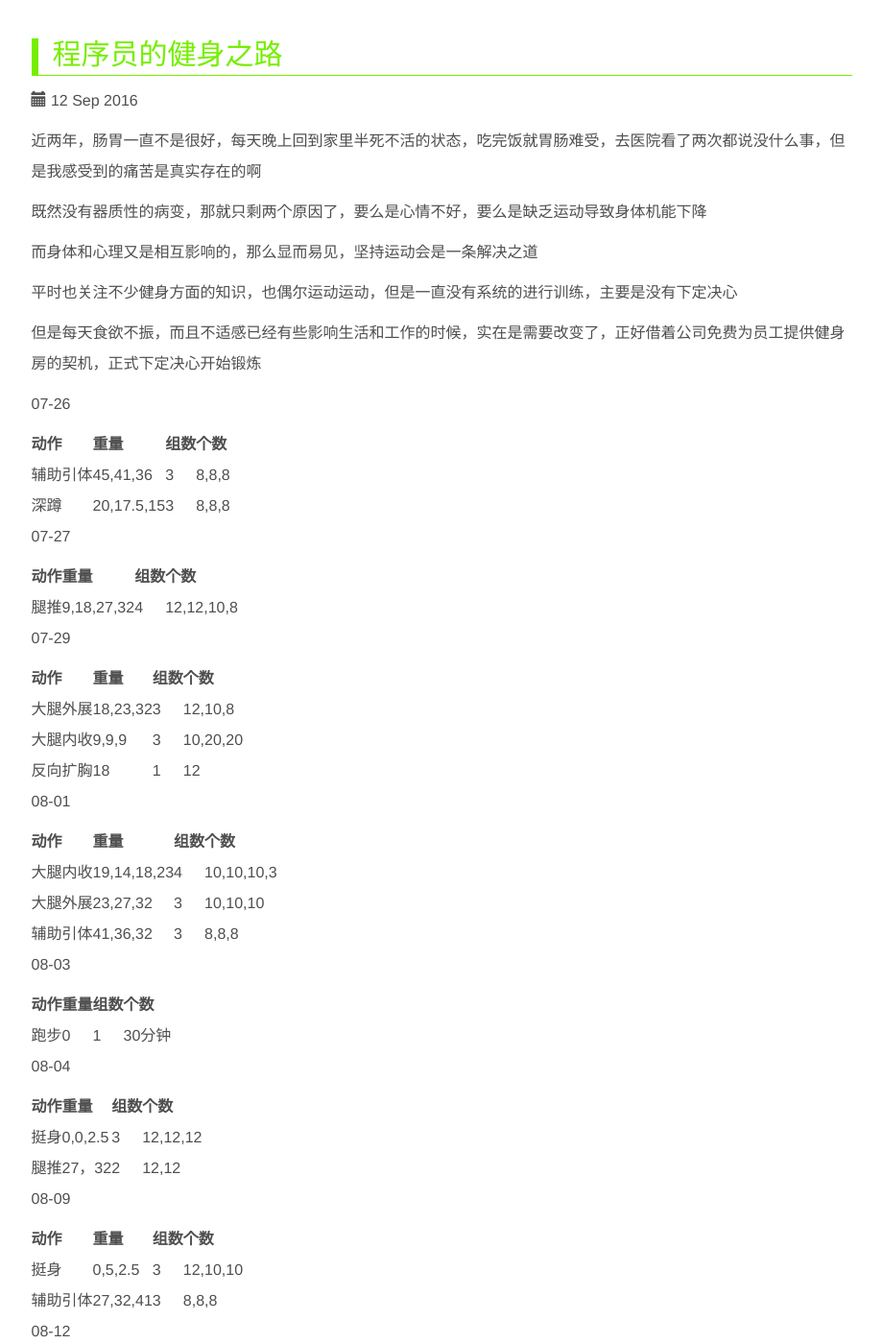
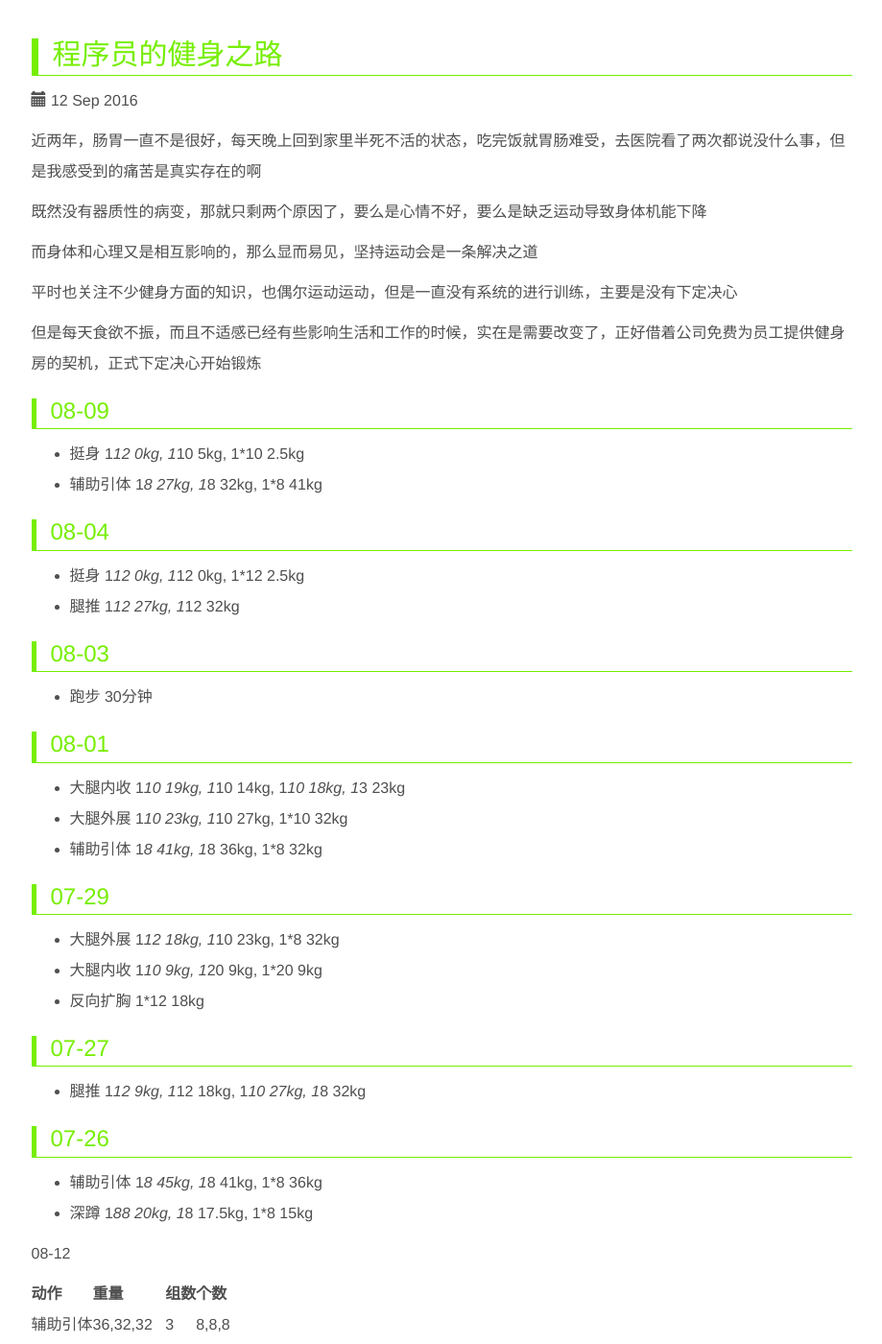
Before and after one commit to ronniewang/ronniewang.github.io, a Jekyll site: the page built from _posts/2016-09-12-body-building.md, in a window 1280 px wide and 1400 px high. Shown: the whole window at 96% size, without its empty margins (180-1099 px from the left). Built offline with Jekyll 4.4.1, drawn with Linux system fonts in a browser that asks for light colours.

Commit message:
update file

```diff
--- a/_posts/2016-09-12-body-building.md
+++ b/_posts/2016-09-12-body-building.md
@@ -18,54 +18,43 @@ description: 运动是永恒的话题，人人都知道运动的重要性
 
 但是每天食欲不振，而且不适感已经有些影响生活和工作的时候，实在是需要改变了，正好借着公司免费为员工提供健身房的契机，正式下定决心开始锻炼
 
-07-26
 
-动作 | 重量 | 组数 | 个数
----|---|---|---
-辅助引体 | 45,41,36 | 3 | 8,8,8
-深蹲 | 20,17.5,15 | 3 | 8,8,8
+### 08-09
 
-07-27
+* 挺身 1*12 0kg, 1*10 5kg, 1*10 2.5kg
+* 辅助引体 1*8 27kg, 1*8 32kg, 1*8 41kg
 
-动作 | 重量 | 组数 | 个数
----|---|---|---
-腿推 | 9,18,27,32 | 4 | 12,12,10,8
+### 08-04
 
-07-29
+* 挺身 1*12 0kg, 1*12 0kg, 1*12 2.5kg
+* 腿推 1*12 27kg, 1*12 32kg
 
-动作 | 重量 | 组数 | 个数
----|---|---|---
-大腿外展 | 18,23,32 | 3 | 12,10,8
-大腿内收 | 9,9,9 | 3 | 10,20,20
-反向扩胸 | 18 | 1 | 12
+### 08-03
 
-08-01
+* 跑步 30分钟
 
-动作 | 重量 | 组数 | 个数
----|---|---|---
-大腿内收 | 19,14,18,23 | 4 | 10,10,10,3
-大腿外展 | 23,27,32 | 3 | 10,10,10
-辅助引体 | 41,36,32 | 3 | 8,8,8
+### 08-01
 
-08-03
+* 大腿内收 1*10 19kg, 1*10 14kg, 1*10 18kg, 1*3 23kg
+* 大腿外展 1*10 23kg, 1*10 27kg, 1*10 32kg
+* 辅助引体 1*8 41kg, 1*8 36kg, 1*8 32kg
 
-动作 | 重量 | 组数 | 个数
----|---|---|---
-跑步 | 0 | 1 | 30分钟
+### 07-29
 
-08-04
+* 大腿外展 1*12 18kg, 1*10 23kg, 1*8 32kg
+* 大腿内收 1*10 9kg, 1*20 9kg, 1*20 9kg
+* 反向扩胸 1*12 18kg
 
-动作 | 重量 | 组数 | 个数
----|---|---|---
-挺身 | 0,0,2.5 | 3 | 12,12,12
-腿推 | 27，32 | 2 | 12,12
+### 07-27
 
-08-09
+* 腿推 1*12 9kg, 1*12 18kg, 1*10 27kg, 1*8 32kg
 
-动作 | 重量 | 组数 | 个数
----|---|---|---
-挺身 | 0,5,2.5 | 3 | 12,10,10
-辅助引体 | 27,32,41 | 3 | 8,8,8
+### 07-26
+
+* 辅助引体 1*8 45kg, 1*8 41kg, 1*8 36kg
+* 深蹲 1*88 20kg, 1*8 17.5kg, 1*8 15kg
+
+
 
 08-12
 
```
